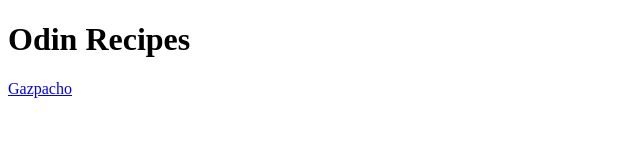
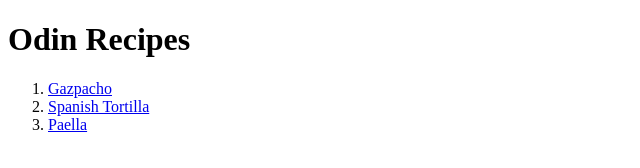
Before and after one commit to MAparicioTorres/odin-recipes, a plain HTML site: page index.html in a window 1280 px wide. Shown: the whole page, without its empty margins (0-640 px from the left). Drawn offline with Linux system fonts and the light colour scheme.

Commit message:
Add new hyperlinks in unordered list

```diff
--- a/index.html
+++ b/index.html
@@ -7,6 +7,11 @@
 
     <body>
         <h1>Odin Recipes</h1>
-        <a href="recipes/gazpacho.html">Gazpacho</a>
+        <ol>
+            <li><a href="recipes/gazpacho.html">Gazpacho</a></li>
+            <li><a href="recipes/spanish-tortilla.html">Spanish Tortilla</a></li>
+            <li><a href="recipes/paella.html">Paella</a></li>
+        </ol>
+
     </body>
 </html>
```
